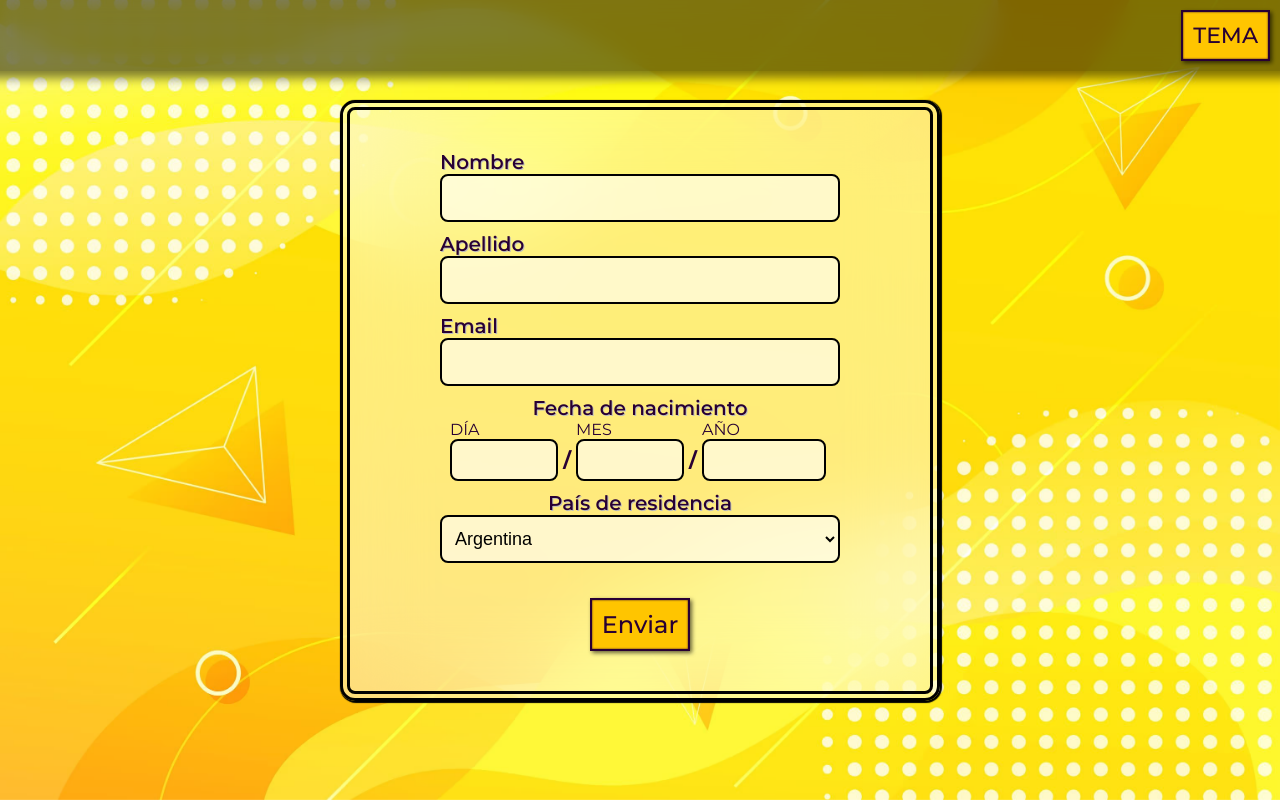
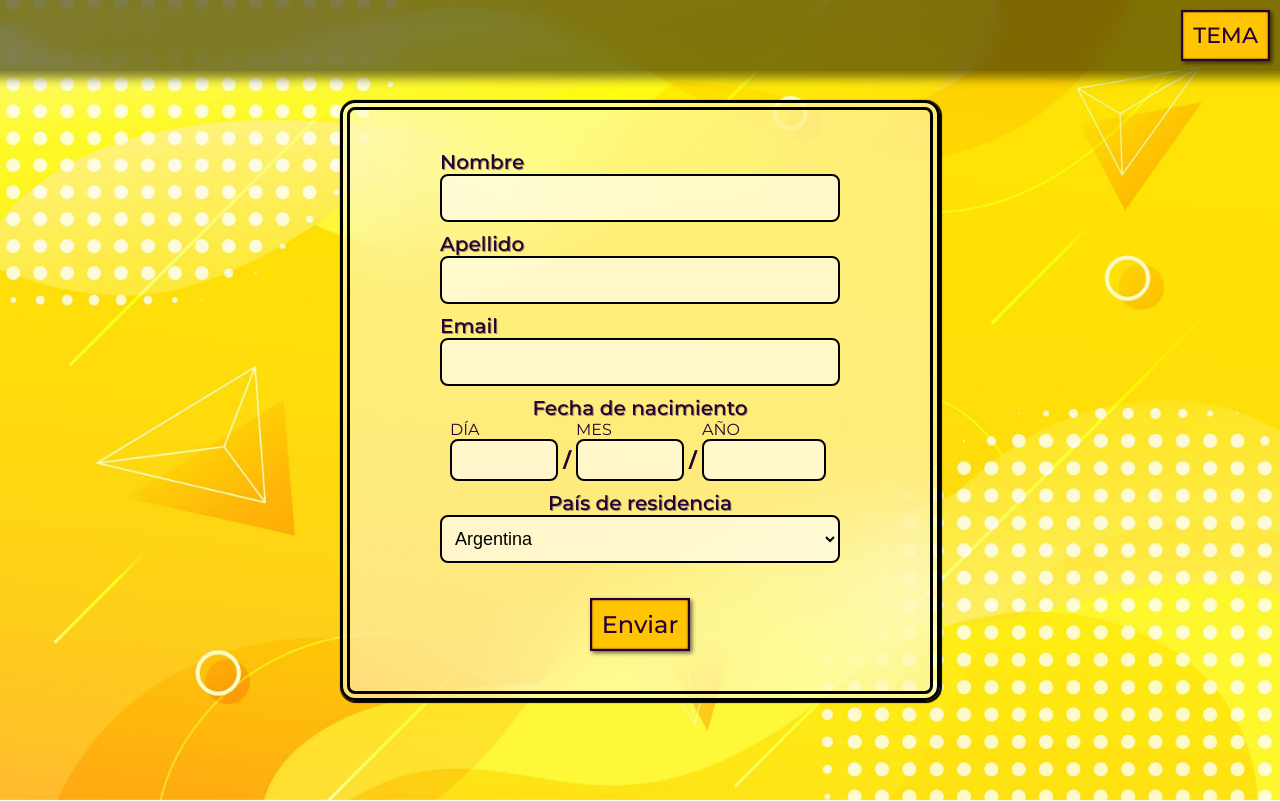
Before and after one commit to davidoreiro97/ejercicioFormCILSA, a plain HTML site: page index.html in a window 1280 px wide. Drawn offline with Linux system fonts and the light colour scheme.

Commit message:
cambio en el fondo de las letras

```diff
--- a/style.css
+++ b/style.css
@@ -8,7 +8,7 @@
 	--colorFondoForm: #ffffff75;
 	--colorBordeForm: black;
 	--colorLetrasForm: #280033;
-	--colorStrokeLetrasForm: rgb(190, 190, 190);
+	--colorStrokeLetrasForm: rgba(71, 71, 71, 0.537);
 	--formFontWeightLabel: 550;
 	--formBackgroundInputColor: rgba(255, 255, 255, 0.6);
 	--filterImagen: none;
```
